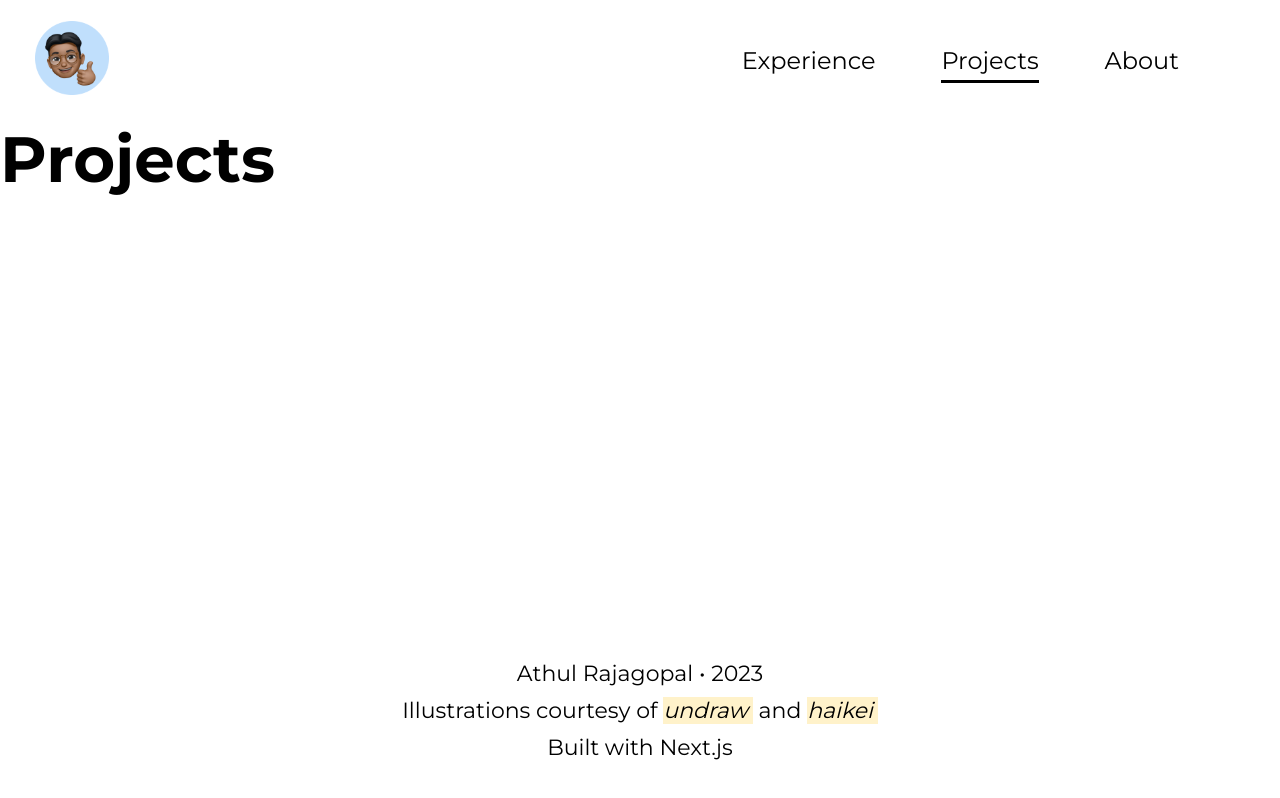
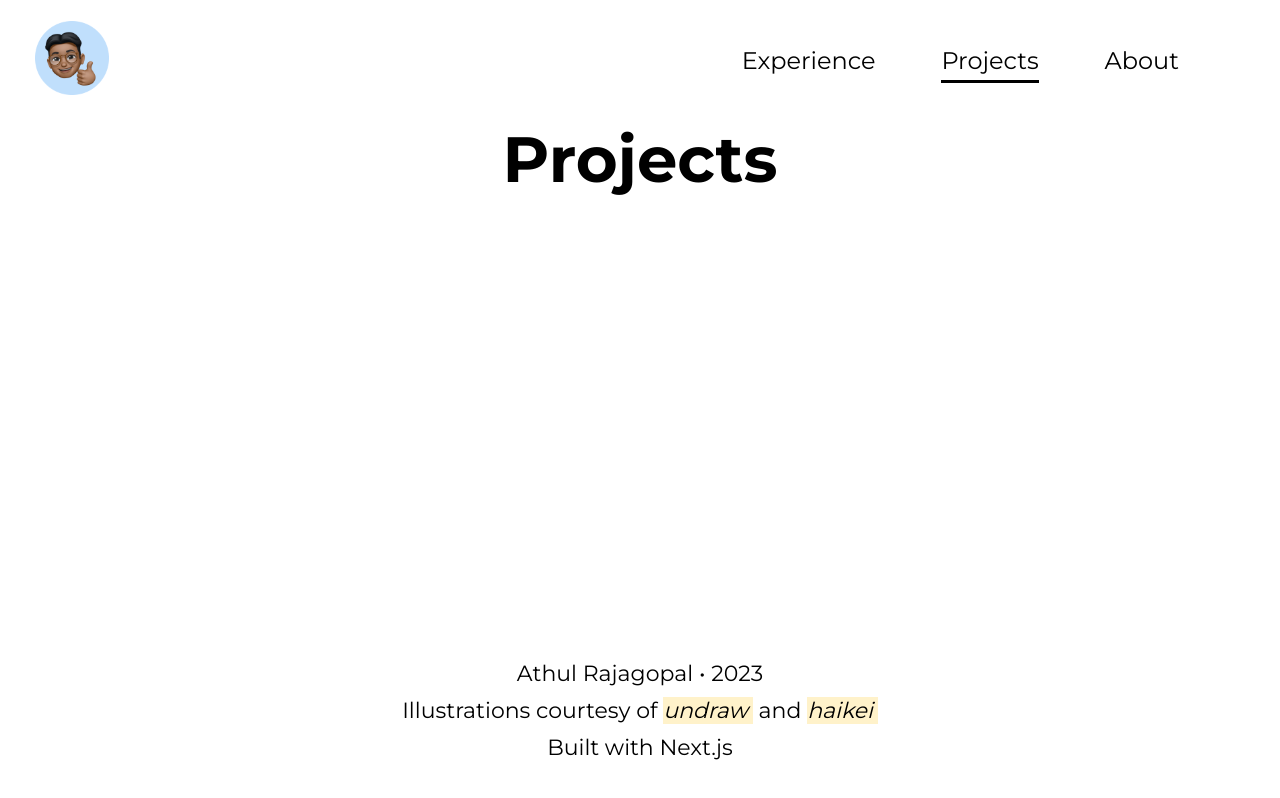
Before and after one commit to rajagoat/athulrajagopal.dev, a Next.js app: page /projects in a window 1280 px wide. Built offline with nearby package versions, Linux system fonts and the light colour scheme.

Commit message:
setup projects and aligned header

```diff
--- a/pages/projects.js
+++ b/pages/projects/index.js
@@ -1,4 +1,5 @@
 import Head from 'next/head'
+import styles from "../../styles/Projects.module.css";
 
 const Projects = () => {
     return (
@@ -8,7 +9,9 @@ const Projects = () => {
                 <meta name="description" content="Portfolio and personal website of Athul Rajagopal - Software Engineering and Commerce student at the University of Calgary." />
                 <link rel="icon" type="image/png" href="/icons/favicon.png" />
             </Head>
-            <h1>Projects</h1>
+            <main className={styles.projects}>
+                <h1>Projects</h1>
+            </main>
         </>
     );
 }
--- /dev/null
+++ b/styles/Projects.module.css
@@ -0,0 +1,11 @@
+.projects {
+    display: flex;
+    flex-direction: column;
+    align-items: center;
+}
+
+@media screen and (min-width: 500px) {
+    .projects>h1 {
+        margin-bottom: 20px;
+    }
+}
```
